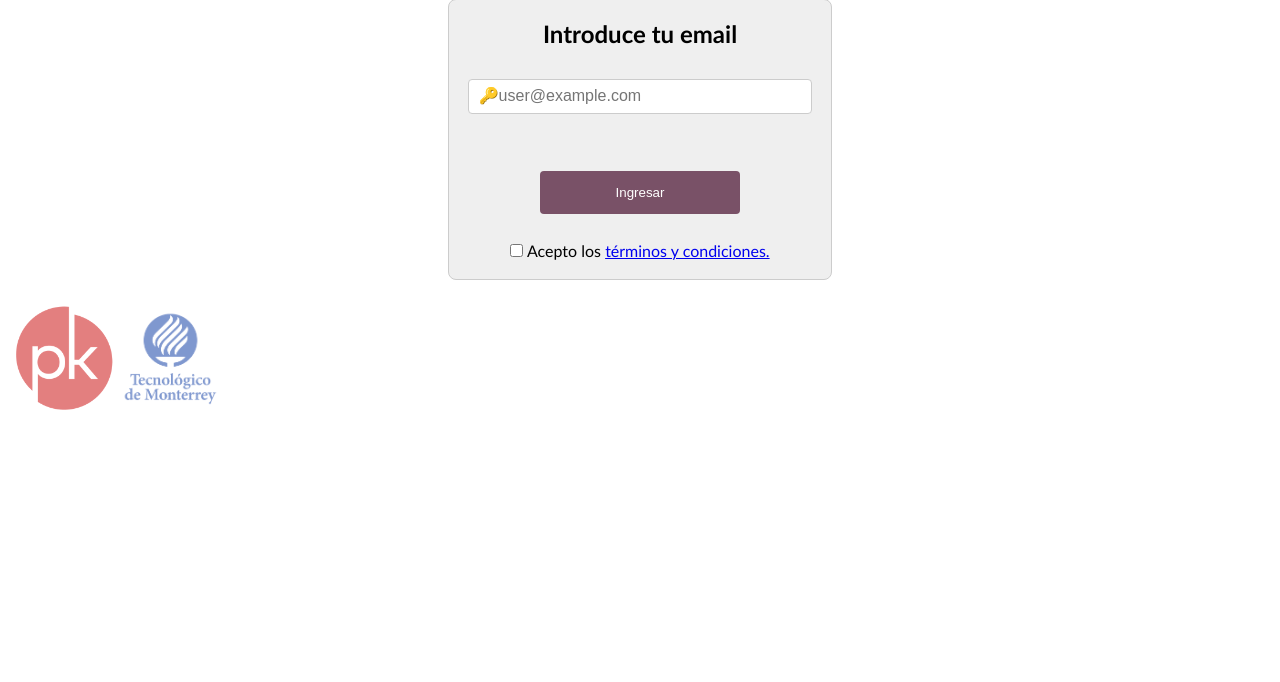
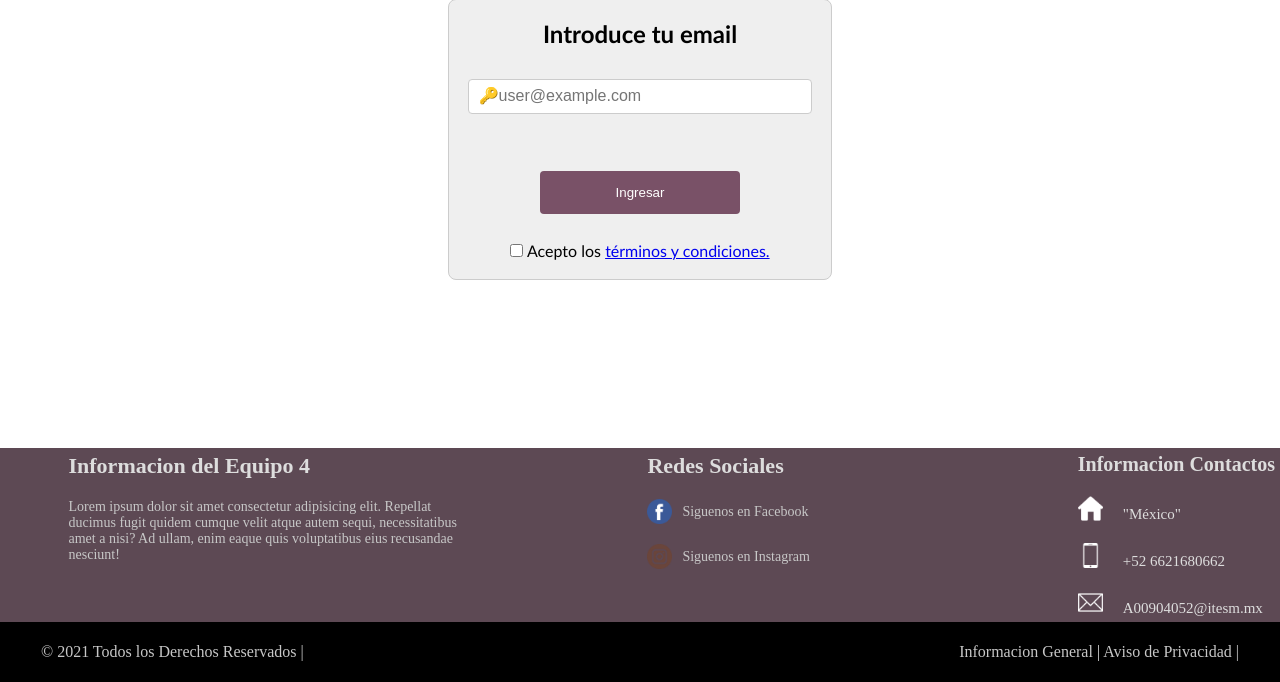
Before and after one commit to ernestolopezvv/covianalytics, a PHP site: page /login.php in a window 1280 px wide. Shown: the part 137-819 px from the top of the page. Before the commit the page ends 547 px from the top, so only its background shows below. Run offline with PHP 8.4, Linux system fonts and the light colour scheme; data that the repository does not hold is empty.

Commit message:
Update login.php

```diff
--- a/login.php
+++ b/login.php
@@ -92,10 +92,75 @@
     }
 ?>
 	</div>
-	<img src="img/pklogo.png" class="img-logo" />
-	<img src="img/teclogo.png" class="img-logo" />
 
     <script src="app.js"></script>
 
+    <footer>
+
+        <div class="container-footer-all">
+
+            <div class="container-body">
+                <div class="column1">
+                    <h1>Informacion del Equipo 4</h1>
+
+                    <p>Lorem ipsum dolor sit amet consectetur adipisicing elit. Repellat ducimus fugit quidem cumque velit atque autem sequi, necessitatibus amet a nisi? Ad ullam, enim eaque quis voluptatibus eius recusandae nesciunt!</p>
+                    <br>
+
+                </div>
+
+                <div class="column2">
+                    <h1>Redes Sociales</h1>
+
+                    <div class="row">
+                        <img src="img/facebook.png">
+                        <label>Siguenos en Facebook</label>
+                    </div>
+
+                    <div class="row">
+                        <img src="img/instagram.png">
+                        <label>Siguenos en Instagram</label>
+                    </div>
+
+
+                </div>
+
+                <div class="column3">
+                    <h1>Informacion Contactos</h1>
+
+                    <div class="row2">
+                        <img src="img/house.png">
+                        <label>"México"</label>
+                    </div>
+
+                    <div class="row2">
+                        <img src="img/smartphone.png">
+                        <label>+52 6621680662</label>
+                    </div>
+
+                    <div class="row2">
+                        <img src="img/contact.png">
+                        <label>A00904052@itesm.mx</label>
+                    </div>
+
+                </div>
+
+            </div>
+
+        </div>
+            <div class="container-footer">
+                <div class="footer">
+                    <div class="copyright">
+                        © 2021 Todos los Derechos Reservados |
+                    </div>
+
+                    <div class="information">
+                        <a href="">Informacion General</a> | <a href="">Aviso de Privacidad |</a>
+                    </div>
+                </div>
+            </div>
+
+
+    </footer>
+
 </body>
 </html>
```
